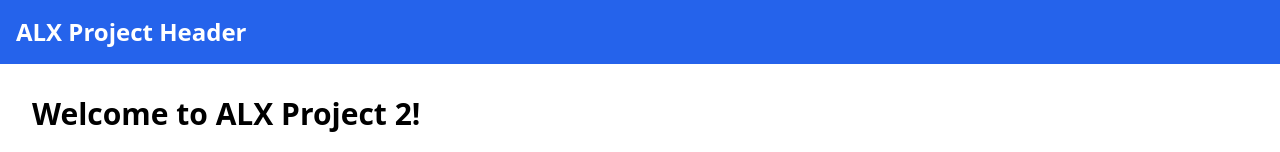
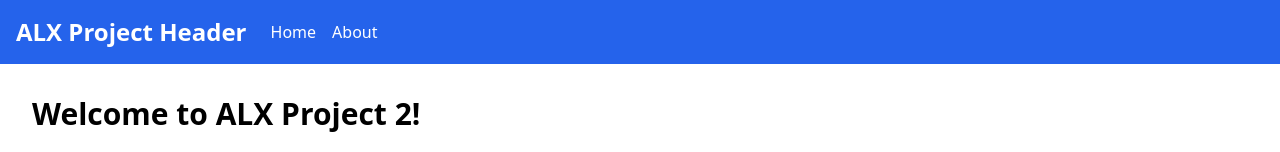
Before and after one commit to hems-30/alx-project-0x02-setup, a Next.js app in the folder alx-project-0x02/: page / in a window 1280 px wide. Shown: the top 152 px of the page. Built offline with nearby package versions, Linux system fonts and the light colour scheme.

Commit message:
Add routing pages and navigation link

```diff
--- a/alx-project-0x02/components/layout/Header.tsx
+++ b/alx-project-0x02/components/layout/Header.tsx
@@ -1,9 +1,18 @@
+import Link from 'next/link';
 import React from 'react';
 
 const Header = () => {
   return (
-    <header className="bg-blue-600 text-white p-4">
+    <header className="bg-blue-600 text-white p-4 flex space-x-6 items-center">
       <h1 className="text-2xl font-bold">ALX Project Header</h1>
+      <nav className="flex space-x-4 ml-8">
+        <Link href="/home" className="hover:underline">
+          Home
+        </Link>
+        <Link href="/about" className="hover:underline">
+          About
+        </Link>
+      </nav>
     </header>
   );
 };
--- /dev/null
+++ b/alx-project-0x02/pages/about.tsx
@@ -0,0 +1,9 @@
+const About = () => {
+  return (
+    <div className="p-8">
+      <h1 className="text-3xl font-bold">About Page</h1>
+    </div>
+  );
+};
+
+export default About;
--- /dev/null
+++ b/alx-project-0x02/pages/home.tsx
@@ -0,0 +1,9 @@
+const Home = () => {
+  return (
+    <div className="p-8">
+      <h1 className="text-3xl font-bold">Home Page</h1>
+    </div>
+  );
+};
+
+export default Home;
```
